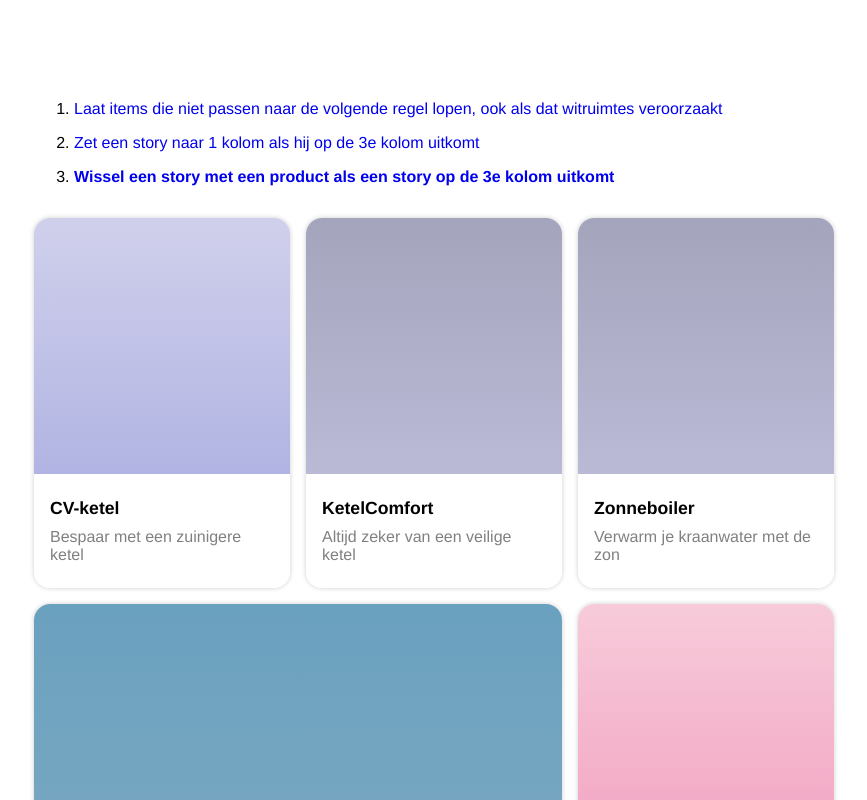
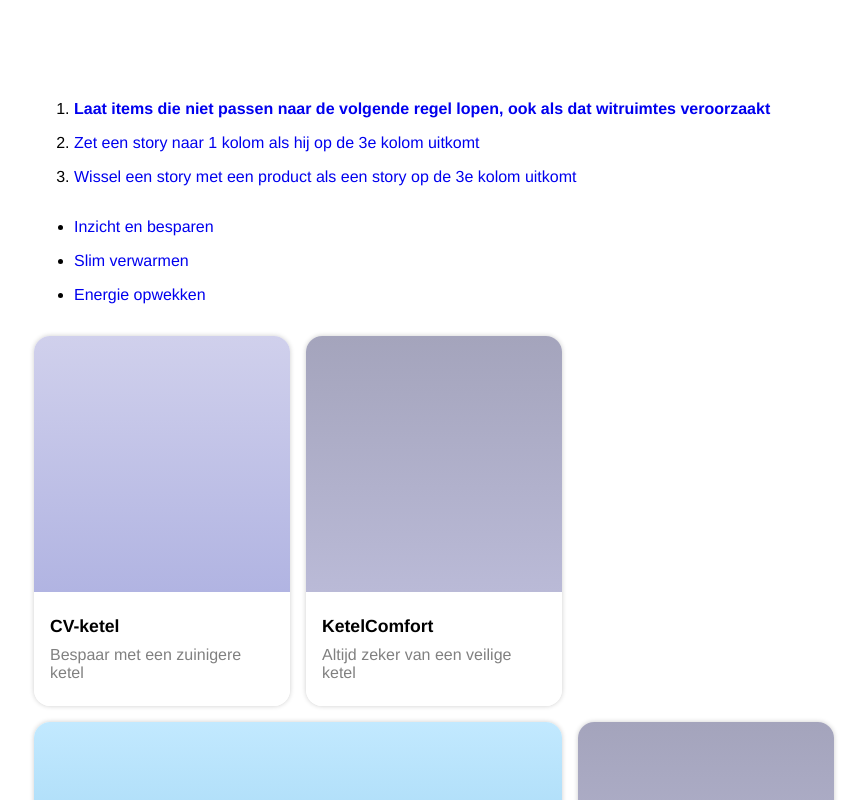
Before and after one commit to Jpunt/eneco-playground, a React (Create React App) app: page / in a window 1280 px wide. Shown: the top 800 px of the page, without its empty margins (206-1073 px from the left). Built offline with nearby package versions, Linux system fonts and the light colour scheme.

Commit message:
Add filter

```diff
--- a/src/components/App.tsx
+++ b/src/components/App.tsx
@@ -4,6 +4,7 @@ import styled from "styled-components";
 import GridA from "./GridA";
 import GridB from "./GridB";
 import GridC from "./GridC";
+import { Tag, cards, Card } from "./data";
 
 const Container = styled.div`
   font-family: Helvetica, sans-serif;
@@ -11,7 +12,7 @@ const Container = styled.div`
   width: 800px;
 `;
 
-const OptionButton = styled.a`
+const SolutionButton = styled.a`
   font-weight: ${(p: { isActive: boolean }) =>
     p.isActive ? "bold" : "normal"};
   text-decoration: none;
@@ -19,49 +20,89 @@ const OptionButton = styled.a`
   display: block;
 `;
 
-interface Option {
+const FilterButton = styled.a`
+  font-weight: ${(p: { isActive: boolean }) =>
+    p.isActive ? "bold" : "normal"};
+  text-decoration: none;
+  padding-bottom: 1rem;
+  display: inline-block;
+`;
+
+interface Solution {
   description: string;
-  grid: React.ReactNode;
+  Grid: React.FC<{ cards: Card[] }>;
 }
 
-const options: Option[] = [
+const solutions: Solution[] = [
   {
     description:
       "Laat items die niet passen naar de volgende regel lopen, ook als dat witruimtes veroorzaakt",
-    grid: <GridA />,
+    Grid: GridA,
   },
   {
     description: "Zet een story naar 1 kolom als hij op de 3e kolom uitkomt",
-    grid: <GridB />,
+    Grid: GridB,
   },
   {
     description:
       "Wissel een story met een product als een story op de 3e kolom uitkomt",
-    grid: <GridC />,
+    Grid: GridC,
   },
 ];
 
 export default function App() {
-  const [optionIndex, setOptionIndex] = useState(2);
+  const [solutionIndex, setSolutionIndex] = useState(0);
+  const [filter, setFilter] = useState<Tag>();
+  const { Grid } = solutions[solutionIndex];
+
+  const filteredCards = cards.filter((card) =>
+    card.tags.some((tag) => !filter || tag === filter),
+  );
+
   return (
     <Container>
       <ol>
-        {options.map((option, index) => (
+        {solutions.map((solution, index) => (
           <li key={index}>
-            <OptionButton
+            <SolutionButton
               onClick={(e) => {
                 e.preventDefault();
-                setOptionIndex(index);
+                setSolutionIndex(index);
               }}
-              isActive={optionIndex === index}
+              isActive={solutionIndex === index}
               href="#"
             >
-              {option.description}
-            </OptionButton>
+              {solution.description}
+            </SolutionButton>
           </li>
         ))}
       </ol>
-      {options[optionIndex].grid}
+
+      <ul>
+        {Object.keys(Tag).map((key) => {
+          const tag = Tag[key] as Tag;
+          return (
+            <li key={key}>
+              <FilterButton
+                href="#"
+                isActive={filter === tag}
+                onClick={(e) => {
+                  e.preventDefault();
+                  if (filter === tag) {
+                    setFilter(undefined);
+                  } else {
+                    setFilter(tag);
+                  }
+                }}
+              >
+                {tag}
+              </FilterButton>
+            </li>
+          );
+        })}
+      </ul>
+
+      <Grid cards={filteredCards} />
     </Container>
   );
 }
--- a/src/components/GridA.tsx
+++ b/src/components/GridA.tsx
@@ -1,7 +1,7 @@
 import React from "react";
 import styled from "styled-components";
 
-import { cards } from "./data";
+import { Card } from "./data";
 import ProductCard from "./ProductCard";
 import StoryCard from "./StoryCard";
 
@@ -17,10 +17,14 @@ const StyledStoryCard = styled(StoryCard)`
 
 const StyledProductCard = styled(ProductCard)``;
 
-export default function GridA() {
+interface Props {
+  cards: Card[];
+}
+
+export default function GridA(props: Props) {
   return (
     <Container>
-      {cards.map((card) => {
+      {props.cards.map((card) => {
         switch (card.type) {
           case "product":
             return <StyledProductCard key={card.id} card={card} />;
--- a/src/components/GridB.tsx
+++ b/src/components/GridB.tsx
@@ -1,7 +1,7 @@
 import React from "react";
 import styled from "styled-components";
 
-import { cards, Card } from "./data";
+import { Card } from "./data";
 import ProductCard from "./ProductCard";
 import StoryCard from "./StoryCard";
 
@@ -17,9 +17,13 @@ const StyledStoryCard = styled(StoryCard)`
 
 type CardWithColumns = Card & { columns: number };
 
-export default function GridB() {
+interface Props {
+  cards: Card[];
+}
+
+export default function GridB(props: Props) {
   let used = 0;
-  const cardsWithColumns: CardWithColumns[] = cards.map((card) => {
+  const cardsWithColumns: CardWithColumns[] = props.cards.map((card) => {
     switch (card.type) {
       case "product": {
         // Products zijn altijd 1 kolom
--- a/src/components/GridC.tsx
+++ b/src/components/GridC.tsx
@@ -1,7 +1,7 @@
 import React from "react";
 import styled from "styled-components";
 
-import { cards, Card } from "./data";
+import { Card } from "./data";
 import ProductCard from "./ProductCard";
 import StoryCard from "./StoryCard";
 
@@ -15,14 +15,18 @@ const StyledStoryCard = styled(StoryCard)`
   grid-column: span 2;
 `;
 
-export default function GridC() {
+interface Props {
+  cards: Card[];
+}
+
+export default function GridC(props: Props) {
   // Haal de volgende card een stap terug, als er een story in
   // de derde kolom zit en de volgende een product is:
   let used = 0;
-  const orderedCards = cards.reduce((result, card, index) => {
+  const orderedCards = props.cards.reduce((result, card, index) => {
     const columns = card.type === "story" ? 2 : 1;
     const isThird = (used + 1) % 3 === 0;
-    const nextCard = cards[index + 1];
+    const nextCard = props.cards[index + 1];
 
     if (isThird && card.type === "story" && nextCard?.type === "product") {
       used += columns;
--- a/src/components/StoryCard.tsx
+++ b/src/components/StoryCard.tsx
@@ -9,6 +9,7 @@ const Container = styled.div`
   background: ${(p: { background: string }) => p.background};
   padding: 1.5rem;
   box-shadow: 0 0 5px rgba(0, 0, 0, 0.2);
+  min-height: 15rem;
 `;
 
 const Title = styled.h2`
--- a/src/components/data.ts
+++ b/src/components/data.ts
@@ -1,7 +1,7 @@
 export enum Tag {
-  energieOpwekken,
-  inzichtEnBesparen,
-  slimVerwarmen,
+  inzichtEnBesparen = "Inzicht en besparen",
+  slimVerwarmen = "Slim verwarmen",
+  energieOpwekken = "Energie opwekken",
 }
 
 export interface Story {
@@ -44,7 +44,7 @@ export const cards: Card[] = [
     type: "story",
     id: 2,
     title: "Altijd zeker van een veilige, werkende ketel",
-    background: "linear-gradient(#6aa1bf, #80aac2)",
+    background: "linear-gradient(#c2e9ff, #79bfe6)",
     tags: [Tag.slimVerwarmen],
   },
   {
@@ -111,13 +111,6 @@ export const cards: Card[] = [
     tags: [Tag.inzichtEnBesparen],
   },
   {
-    type: "story",
-    id: 11,
-    title: "Extra blij met zonnig weer",
-    background: "linear-gradient(#5f742c, #6b7930)",
-    tags: [Tag.inzichtEnBesparen],
-  },
-  {
     type: "product",
     id: 12,
     title: "Slimme meter",
@@ -134,6 +127,13 @@ export const cards: Card[] = [
     tags: [Tag.inzichtEnBesparen],
   },
   {
+    type: "story",
+    id: 11,
+    title: "Extra blij met zonnig weer",
+    background: "linear-gradient(#e7ffad, #90b141)",
+    tags: [Tag.inzichtEnBesparen],
+  },
+  {
     type: "product",
     id: 14,
     title: "Bespaartips",
```
Also changed, not shown: tsconfig.json (+4 -9 lines).
